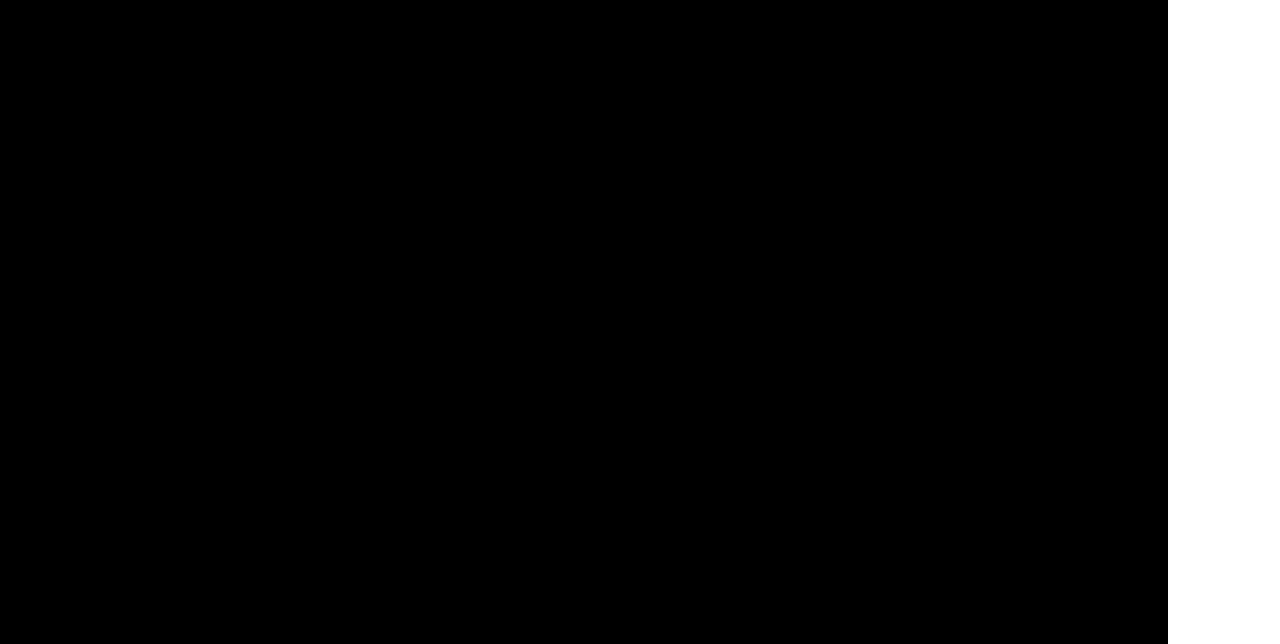
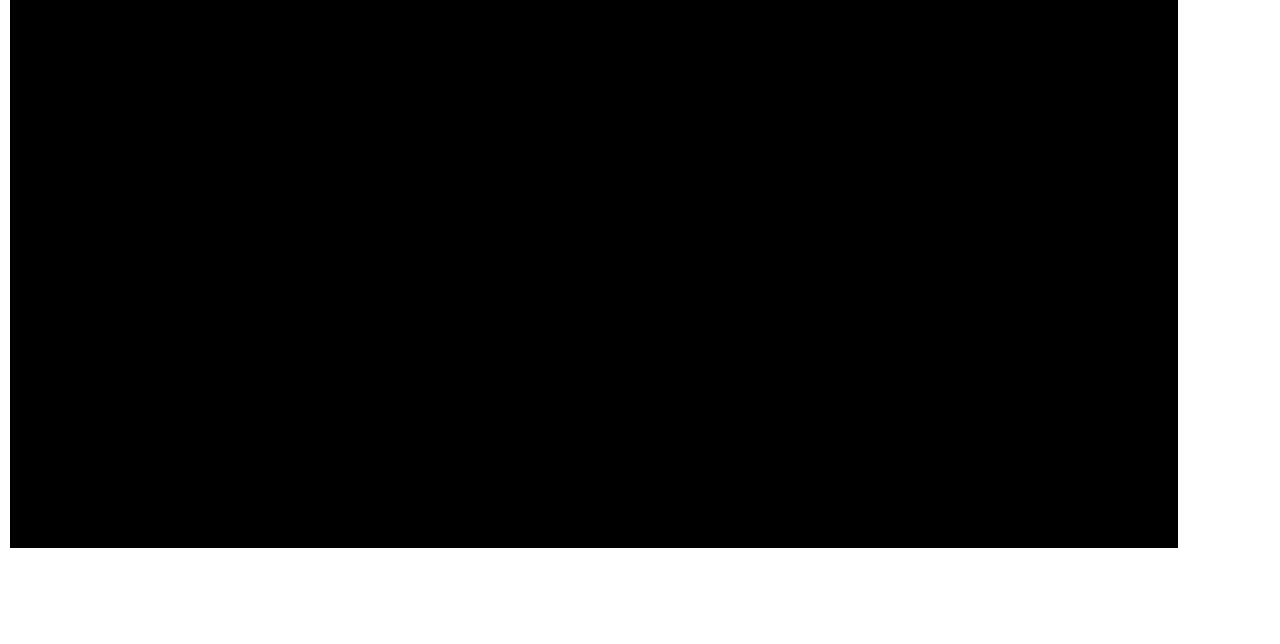
Before and after one commit to juanjosbg/soundStory, a plain HTML site: page PagWeb/web/inicio.html in a window 1280 px wide. Shown: the part 252-896 px from the top of the page. After the commit the page ends 800 px from the top, so only its background shows below. Drawn offline with Linux system fonts and the light colour scheme.

Commit message:
se esta trabajando en al otra interfaz

```diff
--- a/PagWeb/CSS/inicio.css
+++ b/PagWeb/CSS/inicio.css
@@ -1,3 +1,10 @@
+#main-wrapper {
+    position: relative;
+    height: 100vh;
+    padding: 10px;
+    overflow: hidden;
+}
+
 #main-container {
     position: absolute;
     top: 10px;
--- a/PagWeb/web/inicio.html
+++ b/PagWeb/web/inicio.html
@@ -14,6 +14,7 @@
 
 <body>
     <main>
+        <div id="main-wrapper">
             <div class="main-container">
                 <button id="menu-button" class="visible">
                     <span class="left">
@@ -42,6 +43,7 @@
 
                 <canvas id="main" width="1752" height="1344" style="width: 1168px; height: 896px;"></canvas>
             </div>
+        </div>
     </main>
 </body>
 
```
Lines whose indentation alone changed are shown as unchanged.
